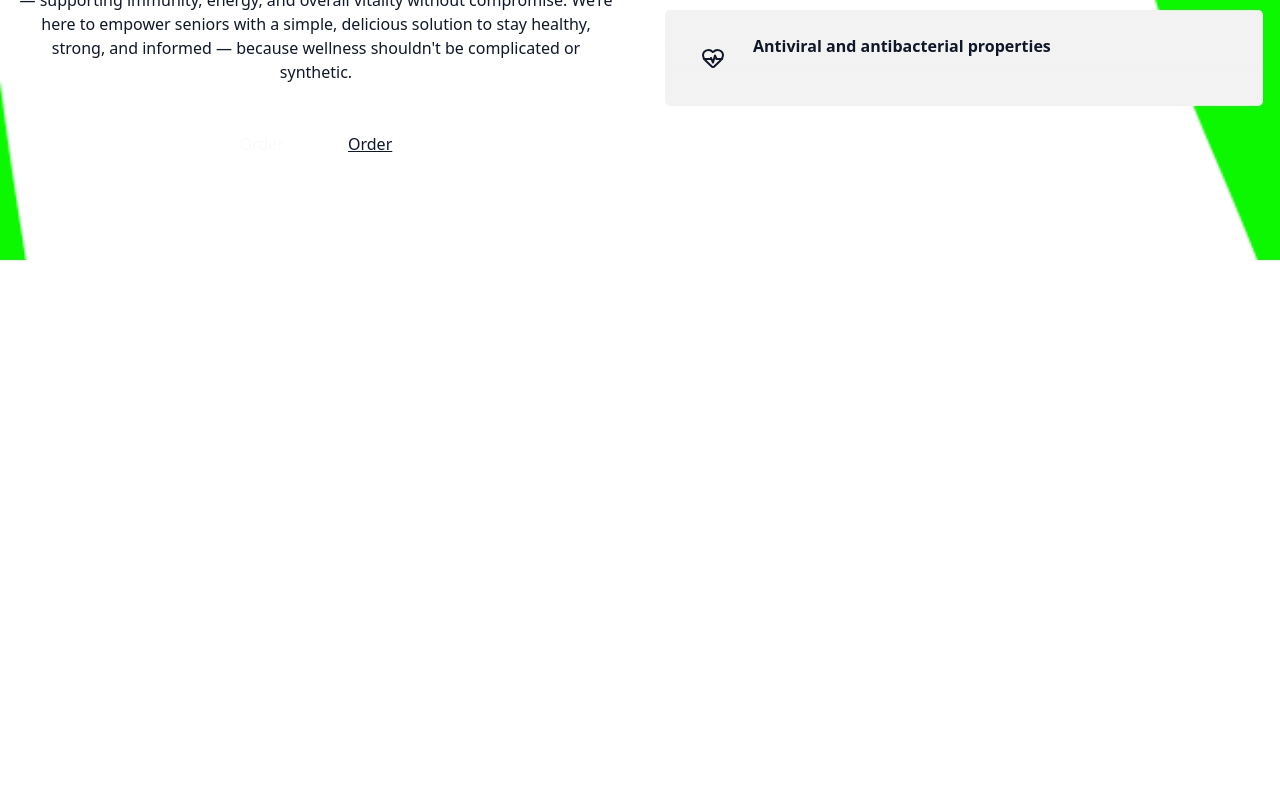
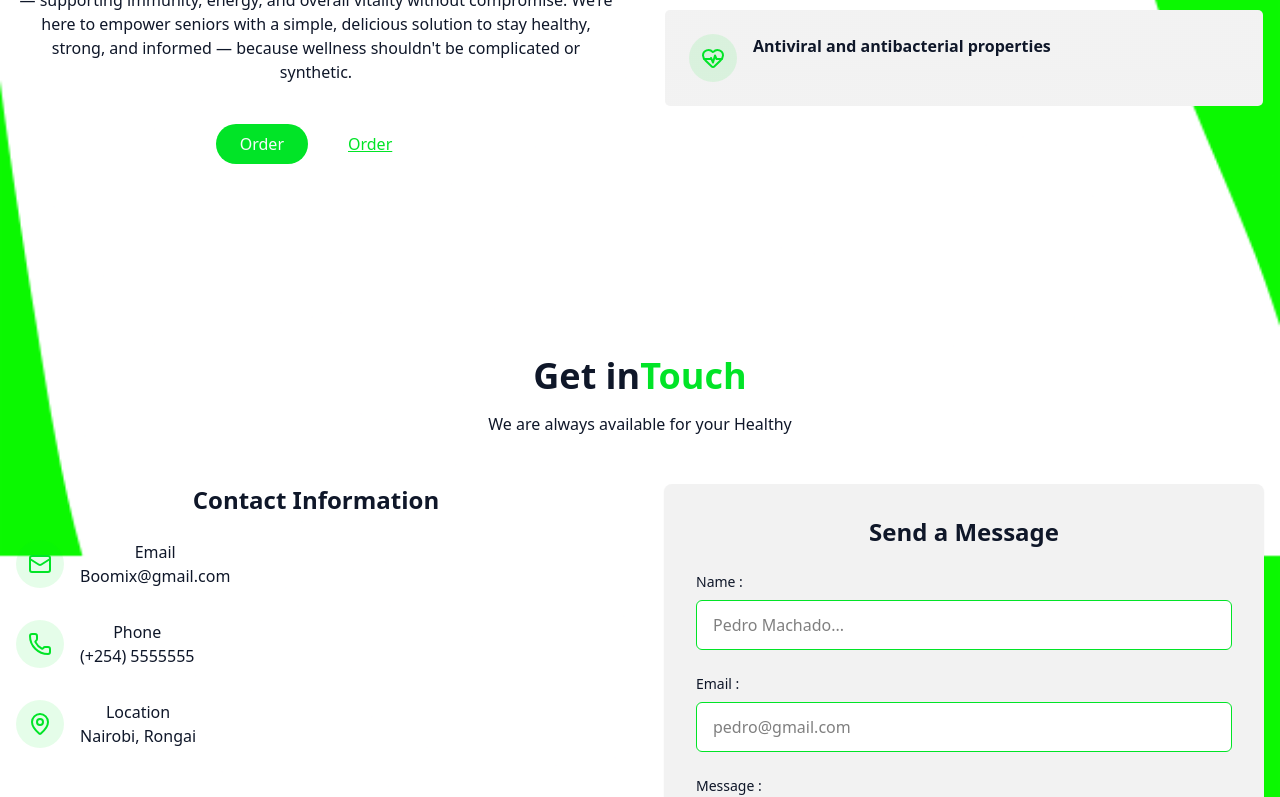
Before and after one commit to WalterMatsinhe/bloomix, a React (Vite) app: page / in a window 1280 px wide. Shown: the part 2000-2797 px from the top of the page. Before the commit the page ends 2260 px from the top, so only its background shows below. Built offline with nearby package versions, Linux system fonts and the light colour scheme.

Commit message:
Creation of ContactSection

```diff
--- /dev/null
+++ b/src/components/ContactSection.jsx
@@ -0,0 +1,137 @@
+import React from 'react'
+import { Mail, MapPin, Phone , Send} from 'lucide-react'
+import { cn } from '../lib/utils'
+import { useToast } from '@/hooks/use-toast';
+import { useState } from 'react';
+
+
+
+const ContactSection = () => {
+
+    const {toast} = useToast();
+    const [isSubmitting, setIsSubmitting] = useState(false);
+
+    const handleSubmit = (e) => {
+        e.preventDefault ();
+
+        setIsSubmitting(true)
+
+        setTimeout(() => {
+            toast({
+                title:'Message sent',
+                description: 'Thank you for your message.I will get back to you soon.',
+            });
+            setIsSubmitting(false)
+        },1500)
+
+    }
+  return (
+    <section id='contact' className='py-24 px-4 relative bg-secondary/30'>
+        <h2 className='text-3xl md:text-4xl font-bold mb-4 text-center'>
+            Get in<span className='text-primary'>Touch</span>
+        </h2>
+        <p className='text-center text-muted-foreground mb-12 max-w-2xl mx-auto'>
+            We are always available for your Healthy
+        </p>
+        <div className='grid grid-cols-1 md:grid-cols-2 gap-12'>
+            <div className='space-y-8'>
+                <h3 className='text-2xl font font-semibold mb-6'>Contact Information</h3>
+                <div className='space-y-6 justify-center'>
+                    <div className='flex items-start space-x-4'>
+                        <div className='p-3 rounded-full bg-primary/10'>
+                            <Mail className='h-6 w-6 text-primary'/>
+                        </div>
+                        <div>
+                            <h4 className='font-medium'>Email</h4>
+                            <a
+                                href=''
+                                className='text-muted-foreground hover:text-primary transition-colors'
+                            >
+                            Boomix@gmail.com
+                            </a>
+                        </div>
+                    </div>
+                </div>
+                <div className='space-y-6 justify-center'>
+                    <div className='flex items-start space-x-4'>
+                        <div className='p-3 rounded-full bg-primary/10'>
+                            <Phone className='h-6 w-6 text-primary'/>
+                        </div>
+                        <div>
+                            <h4 className='font-medium'>Phone</h4>
+                            <a
+                                href='tel: '
+                                className='text-muted-foreground hover:text-primary transition-colors'
+                            >
+                             (+254) 5555555
+                            </a>
+                        </div>
+                    </div>
+                </div>
+                <div className='space-y-6 justify-center'>
+                    <div className='flex items-start space-x-4'>
+                        <div className='p-3 rounded-full bg-primary/10'>
+                            <MapPin className='h-6 w-6 text-primary'/>
+                        </div>
+                        <div>
+                            <h4 className='font-medium'>Location</h4>
+                            <a
+                                className='text-muted-foreground hover:text-primary transition-colors'
+                            >
+                               Nairobi, Rongai
+                            </a>
+                        </div>
+                    </div>
+                </div>
+            </div>
+
+            <div className='bg-card p-8 rounded-lg shadow-xs' >
+                <h3 className='text-2xl font-semibold mb-6'>Send a Message</h3>
+                <form className='space-y-6' onSubmit={handleSubmit}>
+                    <div>
+                        <label htmlFor='name' className='block text-sm font-medium mb-2 text-left'>Name :</label>
+                        <input
+                            type='text'
+                            id='name'
+                            name='name'
+                            required
+                            className='w-full px-4 py-3 rounded-md border border-input text-black bg-white focus-outline-hidden focus:ring-2 focus:ring-primary'
+                            placeholder='Pedro Machado...'
+                        />
+                    </div>
+                    <div>
+                        <label htmlFor='email' className='block text-sm font-medium mb-2 text-left'>Email :</label>
+                        <input
+                            type='email'
+                            id='email'
+                            name='email'
+                            required
+                            className='w-full px-4 py-3 rounded-md border border-input text-black bg-white focus-outline-hidden focus:ring-2 focus:ring-primary'
+                            placeholder='pedro@gmail.com'
+                        />
+                    </div>
+                    <div>
+                        <label htmlFor='message'className='block text-sm font-medium mb-2 text-left'>Message :</label>
+                        <textarea
+                            id='message'
+                            name='message'
+                            required
+                            className='w-full px-4 py-3 rounded-md border border-input text-black bg-white focus-outline-hidden focus:ring-2 focus:ring-primary resize-none'
+                            placeholder="Hello, I'd like to talk about..."
+                        />
+                        <button disabled={isSubmitting} type='submit' className={cn(
+                            'cosmic-button w-full flex items-center justify-center gap-1 mt-2 '
+                            )}
+                            >
+                                {isSubmitting ?'Sending':'Send Message'}
+                                <Send size={16}/>
+                        </button>
+                    </div>
+                </form>
+            </div>
+        </div>
+    </section>
+  )
+}
+
+export default ContactSection
--- a/src/components/ProductSection.jsx
+++ b/src/components/ProductSection.jsx
@@ -13,7 +13,7 @@
                   <div className='bg-card  h-96 relative  rounded-lg shadow-xs card-hover'>
                     <img src='/juices.png' alt='juices' className='w-full h-full object-cover rounded-lg border-4'  />
                   </div>
-                  <button className=' bg-red-600 text-white text-xl p-2 w-44 rounded-xl flex justify-center items-center mt-4 hover:'>
+                  <button className=' bg-red-600 text-white text-xl p-2 w-44 rounded-xl flex justify-center items-center mt-4 hover:scale-105 active:scale-95'>
                     Subcribe<span><BellRing className='ml-3' /></span>
                   </button>
                 </div>
--- a/src/index.css
+++ b/src/index.css
@@ -69,7 +69,7 @@
 
     --card: 0 0% 95%;
 
-    --primary: 130 99% 45%%;
+    --primary: 130 99% 45%;
     --primary-foreground: 210 40% 98%;
 
     --border: 130 99% 45%
--- a/src/pages/Home.jsx
+++ b/src/pages/Home.jsx
@@ -4,6 +4,7 @@
 import HeroSection from '../components/HeroSection';
 import AboutSection from '../components/AboutSection';
 import ProductSection from '../components/ProductSection';
+import ContactSection from '../components/ContactSection';
 
 const Home = () => {
   return (
@@ -14,6 +15,8 @@
         <HeroSection/>
         <ProductSection/>
         <AboutSection/>
+        <ContactSection/>
+
       </main>
     </div>
   )
```
